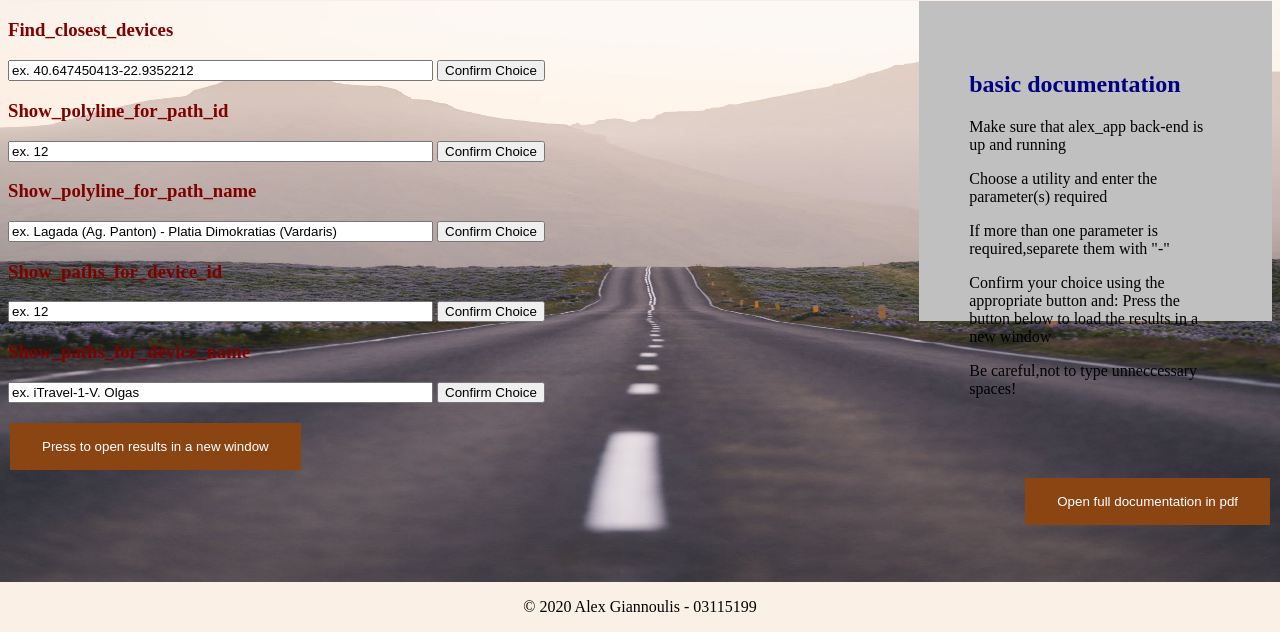
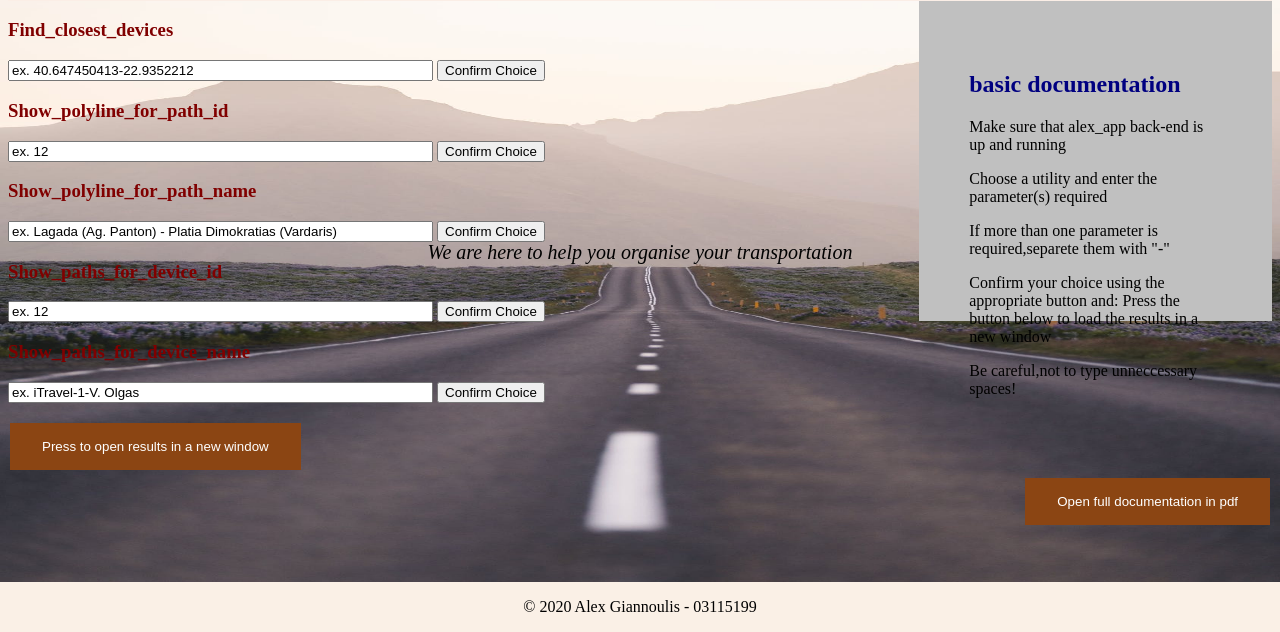
Before and after one commit to alexgian07/Internet-and-applications, a plain HTML site: page front-end/front-end.html in a window 1280 px wide. Shown: the part 168-800 px from the top of the page. Drawn offline with Linux system fonts and the light colour scheme.

Commit message:
front end small update

```diff
--- a/front-end/front-end.html
+++ b/front-end/front-end.html
@@ -90,7 +90,9 @@
 <p>&copy; 2020 Alex Giannoulis - 03115199<p>
 </div>
 
-
+<div id="inspiration">
+  <p><i> We are here to help you organise your transportation</i></p>
+</div>
 
 </body>
 </html>
--- a/front-end/mystyle.css
+++ b/front-end/mystyle.css
@@ -4,6 +4,17 @@ article {
   width: 20%;
   background-color: #C0C0C0;
   height: 220px;
+}
+
+#inspiration {
+    left: 0;
+    line-height: 200px;
+    margin-top: -100px;
+    position: absolute;
+    text-align: center;
+    top: 50%;
+    width: 100%;
+    font-size: 20px;
 }
 
 .monospace {
```
